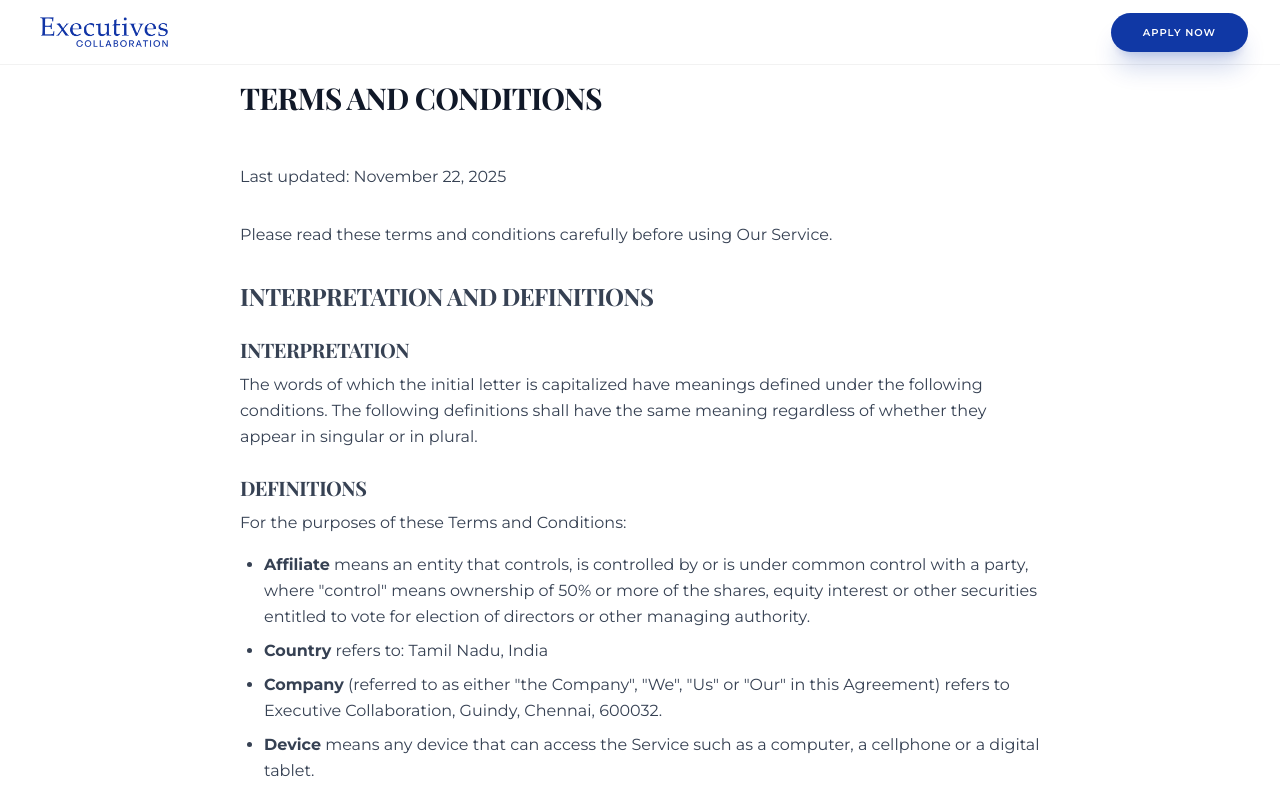
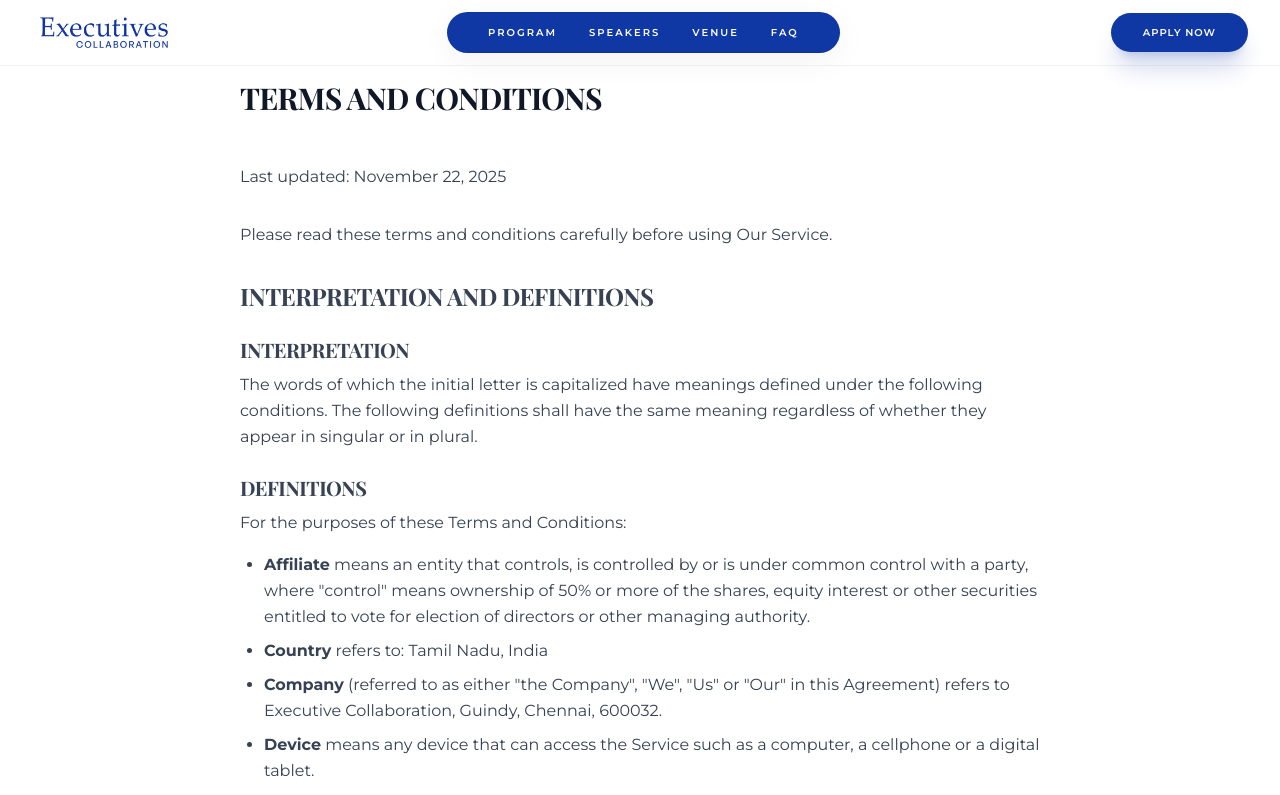
Before and after one commit to Vikashuvi/Summit-2027, a Next.js app: page /terms in a window 1280 px wide. Shown: the top 795 px of the page. Built offline with nearby package versions, Linux system fonts and the light colour scheme.

Commit message:
few issues solved

```diff
--- a/app/globals.css
+++ b/app/globals.css
@@ -132,7 +132,7 @@ html.lenis body {
 
 @media (min-width: 1024px) {
     .quote-section {
-        height: 300svh;
+        height: 200svh;
     }
 }
 
--- a/app/sections/TestimonialSection.tsx
+++ b/app/sections/TestimonialSection.tsx
@@ -87,7 +87,7 @@ export default function TestimonialSection() {
     };
 
     return (
-        <section ref={sectionRef} className="testimonials-section relative overflow-hidden bg-white">
+        <section id="speakers" ref={sectionRef} className="testimonials-section relative overflow-hidden bg-white">
             <div className="absolute top-16 left-1/2 -translate-x-1/2 z-20 w-full px-6 flex flex-col items-center justify-center text-center">
                 <h2 className="text-4xl md:text-5xl font-bold text-primary mb-4 uppercase tracking-tighter leading-none">
                     Industry-Leading <br />
--- a/app/sections/TestimonialSectionMobile.tsx
+++ b/app/sections/TestimonialSectionMobile.tsx
@@ -1,87 +1,89 @@
 "use client";
 
-import { useRef } from "react";
-import Stack from "@/components/Stack";
+import React from "react";
 
-const videoData = [
-    { src: "https://cdn.pixabay.com/video/2024/01/21/197531-905015052_large.mp4", angle: -10 },
-    { src: "https://cdn.pixabay.com/video/2024/05/25/213633_large.mp4", angle: 4 },
-    { src: "https://cdn.pixabay.com/video/2025/01/22/253998_large.mp4", angle: -4 },
-    { src: "https://cdn.pixabay.com/video/2024/05/25/213633_large.mp4", angle: 4 },
-    { src: "https://cdn.pixabay.com/video/2024/05/25/213633_large.mp4", angle: -10 },
-    { src: "https://cdn.pixabay.com/video/2024/05/25/213633_large.mp4", angle: 4 },
-    { src: "https://cdn.pixabay.com/video/2024/05/25/213633_large.mp4", angle: -3 },
-    { src: "https://media.istockphoto.com/id/2147548151/video/collaboration-laptop-and-colleagues-in-office-for-data-in-business-meeting-and-smile-for.mp4?s=mp4-640x640-is&k=20&c=pc8WsCF7jvzO_69Qan5Cs2TwLuULjRaL0xjDE9321D0=", angle: 6 },
+const speakers = [
+    {
+        name: "Alexander Thorne",
+        role: "CEO, Alpha Dynamics",
+        image: "https://images.pexels.com/photos/2379004/pexels-photo-2379004.jpeg",
+    },
+    {
+        name: "Elena Rodriguez",
+        role: "Founder, Green Horizon",
+        image: "https://images.pexels.com/photos/3775168/pexels-photo-3775168.jpeg",
+    },
+    {
+        name: "Marcus Chen",
+        role: "Venture Capitalist",
+        image: "https://images.pexels.com/photos/2182970/pexels-photo-2182970.jpeg",
+    },
+    {
+        name: "Sophia Williams",
+        role: "Tech Evangelist",
+        image: "https://images.pexels.com/photos/3772506/pexels-photo-3772506.jpeg",
+    },
+    {
+        name: "David Miller",
+        role: "Investment Strategist",
+        image: "https://images.pexels.com/photos/220453/pexels-photo-220453.jpeg",
+    },
+    {
+        name: "Isabella Knight",
+        role: "Growth Hacker",
+        image: "https://images.pexels.com/photos/1181686/pexels-photo-1181686.jpeg",
+    },
 ];
 
 export default function TestimonialSectionMobile() {
-    const vdRef = useRef<(HTMLVideoElement | null)[]>([]);
-
-    const handlePlay = (index: number) => {
-        const video = vdRef.current[index];
-        video?.play();
-    };
-
-    const handlePause = (index: number) => {
-        const video = vdRef.current[index];
-        video?.pause();
-    };
-
     return (
-        <section className="relative bg-white min-h-screen overflow-hidden flex flex-col">
+        <section id="speakers" className="relative bg-white py-16 px-4">
             {/* Heading Section */}
-            <div className="pt-16 pb-6 text-center px-6 z-20">
-                <h2 className="text-4xl font-bold text-primary mb-3 uppercase tracking-tighter leading-[0.9]">
-                    Industry-Leading <br />
-                    <span className="text-light-brown">Speakers</span>
+            <div className="text-center mb-10">
+                <h2 className="text-3xl font-bold text-primary mb-2 uppercase tracking-tighter leading-tight">
+                    Summit <span className="text-light-brown">Speakers</span>
                 </h2>
-                <p className="text-sm text-primary/60 max-w-[260px] mx-auto font-medium">
-                    Learn from world-class executives who have shaped the future
+                <p className="text-xs text-primary/60 max-w-[280px] mx-auto font-medium">
+                    Learn from world-class executives and industry-leading experts
                 </p>
             </div>
 
-            {/* Card Stack Container */}
-            <div className="flex-1 flex items-center justify-center -mt-12">
-                <div className="w-[320px] h-[480px] relative">
-                    <Stack
-                        randomRotation={false}
-                        sensitivity={180}
-                        sendToBackOnClick={true}
-                        mobileClickOnly={true}
-                        autoplay={true}
-                        autoplayDelay={4000}
-                        pauseOnHover={true}
-                        rotations={videoData.map(v => v.angle)}
-                        cards={videoData.map((data, i) => (
-                            <div
-                                key={i}
-                                className="w-full h-full border-4 border-milk rounded-2xl overflow-hidden shadow-2xl bg-milk"
-                                onTouchStart={() => handlePlay(i)}
-                                onTouchEnd={() => handlePause(i)}
-                                onMouseEnter={() => handlePlay(i)}
-                                onMouseLeave={() => handlePause(i)}
-                            >
-                                <video
-                                    ref={(el) => {
-                                        vdRef.current[i] = el;
-                                    }}
-                                    src={data.src}
-                                    playsInline
-                                    muted
-                                    loop
-                                    className="w-full h-full object-cover pointer-events-none"
-                                />
+            {/* Simple Cards Grid */}
+            <div className="grid grid-cols-2 gap-4 max-w-md mx-auto">
+                {speakers.map((speaker, i) => (
+                    <div
+                        key={i}
+                        className="group relative bg-white border border-black/5 rounded-2xl overflow-hidden shadow-sm active:scale-95 transition-transform duration-200"
+                    >
+                        {/* Image Container */}
+                        <div className="aspect-[4/5] relative overflow-hidden">
+                            <img
+                                src={speaker.image}
+                                alt={speaker.name}
+                                className="w-full h-full object-cover grayscale-[0.3] group-hover:grayscale-0 transition-all duration-500"
+                            />
+                            {/* Overlay */}
+                            <div className="absolute inset-0 bg-gradient-to-t from-black/80 via-black/20 to-transparent" />
+
+                            {/* Bottom Info */}
+                            <div className="absolute bottom-0 left-0 right-0 p-3 text-white">
+                                <h3 className="text-[11px] font-bold uppercase tracking-wide leading-tight mb-0.5">
+                                    {speaker.name}
+                                </h3>
+                                <p className="text-[9px] text-white/70 font-sans tracking-normal line-clamp-1">
+                                    {speaker.role}
+                                </p>
                             </div>
-                        ))}
-                    />
-                </div>
+                        </div>
+                    </div>
+                ))}
             </div>
 
-            {/* Hint Text */}
-            <div className="text-center pb-8">
-                <p className="text-xs text-primary/40">
-                    Tap to shuffle cards
-                </p>
+            {/* View All Button (Optional) */}
+            <div className="mt-10 text-center">
+                <button className="text-[10px] font-bold uppercase tracking-[0.2em] text-primary border-b border-primary/20 pb-1">
+                    View Full Lineup
+                </button>
             </div>
         </section>
     );
--- a/components/Footer.tsx
+++ b/components/Footer.tsx
@@ -76,10 +76,6 @@ export default function Footer() {
                             <p className="font-medium text-white">Saturday, Jan 9, 2027</p>
                             <p>Hotel Green Park, Vadapalani,<br />Chennai, India</p>
                             <p className="text-white/50">08:00 — 17:00 IST</p>
-                            <div className="mt-4 pt-4 border-t border-white/10 flex flex-col gap-2">
-                                <a href="tel:+919841148012" className="hover:text-white transition-colors">+91-98411 48012</a>
-                                <a href="tel:+919840141206" className="hover:text-white transition-colors">+91-98401 41206</a>
-                            </div>
                         </div>
                     </div>
 
--- a/components/NavBar.tsx
+++ b/components/NavBar.tsx
@@ -27,10 +27,27 @@ const NavBar = () => {
 
     const navLinks = [
         { name: "Program", href: "#" },
-        { name: "Speakers", href: "#" },
+        { name: "Speakers", href: "#speakers" },
         { name: "Venue", href: "#" },
         { name: "FAQ", href: "#" },
     ];
+
+    const handleScroll = (e: React.MouseEvent<HTMLAnchorElement | HTMLButtonElement>, href: string) => {
+        if (href.startsWith("#")) {
+            e.preventDefault();
+            const targetId = href.replace("#", "");
+            const elem = document.getElementById(targetId);
+
+            if ((window as any).lenis) {
+                (window as any).lenis.scrollTo(elem || href, {
+                    offset: -100,
+                    duration: 1.5,
+                });
+            } else if (elem) {
+                elem.scrollIntoView({ behavior: "smooth" });
+            }
+        }
+    };
 
     return (
         <nav
@@ -50,22 +67,24 @@ const NavBar = () => {
                 </Link>
 
                 {/* Desktop Menu */}
-                {/* <div className="hidden md:flex items-center gap-8 bg-primary backdrop-blur-xl px-10 py-3 rounded-full border border-black/5 shadow-[0_8px_32px_rgba(0,0,0,0.05)]">
+                <div className="hidden md:flex items-center gap-8 bg-primary backdrop-blur-xl px-10 py-3 rounded-full border border-black/5 shadow-[0_8px_32px_rgba(0,0,0,0.05)]">
                     {navLinks.map((link) => (
-                                <Link
+                        <a
                             key={link.name}
                             href={link.href}
-                                    className="text-white hover:text-white/80 font-semibold transition-colors text-[10px] uppercase tracking-[0.2em]"
+                            onClick={(e) => handleScroll(e, link.href)}
+                            className="text-white hover:text-white/80 font-semibold transition-colors text-[10px] uppercase tracking-[0.2em] cursor-pointer"
                         >
                             {link.name}
-                                </Link>
+                        </a>
                     ))}
-                        </div> */}
+                </div>
 
                 {/* CTA Button */}
                 <div className="flex items-center">
                     <a
                         href="#tickets"
+                        onClick={(e) => handleScroll(e, "#tickets")}
                         className="btn-primary !px-6 !py-2.5 md:!px-8 md:!py-3 !text-[9px] md:!text-[10px] uppercase tracking-widest whitespace-nowrap shadow-xl shadow-primary/20"
                     >
                         Apply Now
--- a/components/SmoothScrollProvider.tsx
+++ b/components/SmoothScrollProvider.tsx
@@ -41,6 +41,7 @@ function SmoothScrollProvider({ children }: SmoothScrollProviderProps) {
         });
 
         lenisRef.current = lenis;
+        (window as any).lenis = lenis;
 
         // Connect Lenis to GSAP ScrollTrigger
         lenis.on('scroll', ScrollTrigger.update);
@@ -56,6 +57,7 @@ function SmoothScrollProvider({ children }: SmoothScrollProviderProps) {
         // Cleanup
         return () => {
             lenis.destroy();
+            (window as any).lenis = null;
             gsap.ticker.remove((time) => {
                 lenis.raf(time * 1000);
             });
```
Also changed, not shown: app/sections/QuoteSection.tsx (+13 -2 lines). Lines whose indentation alone changed are shown as unchanged.
